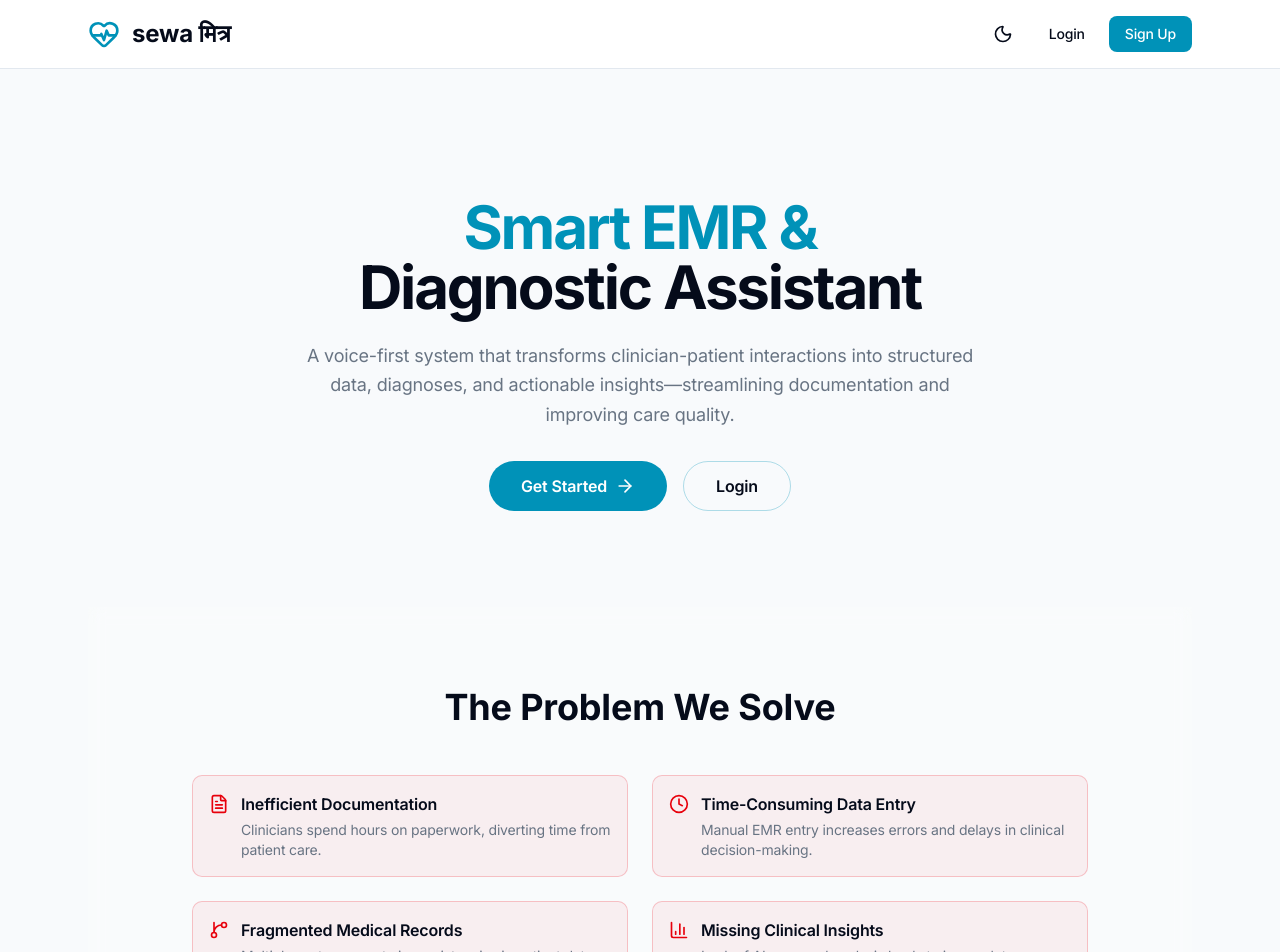
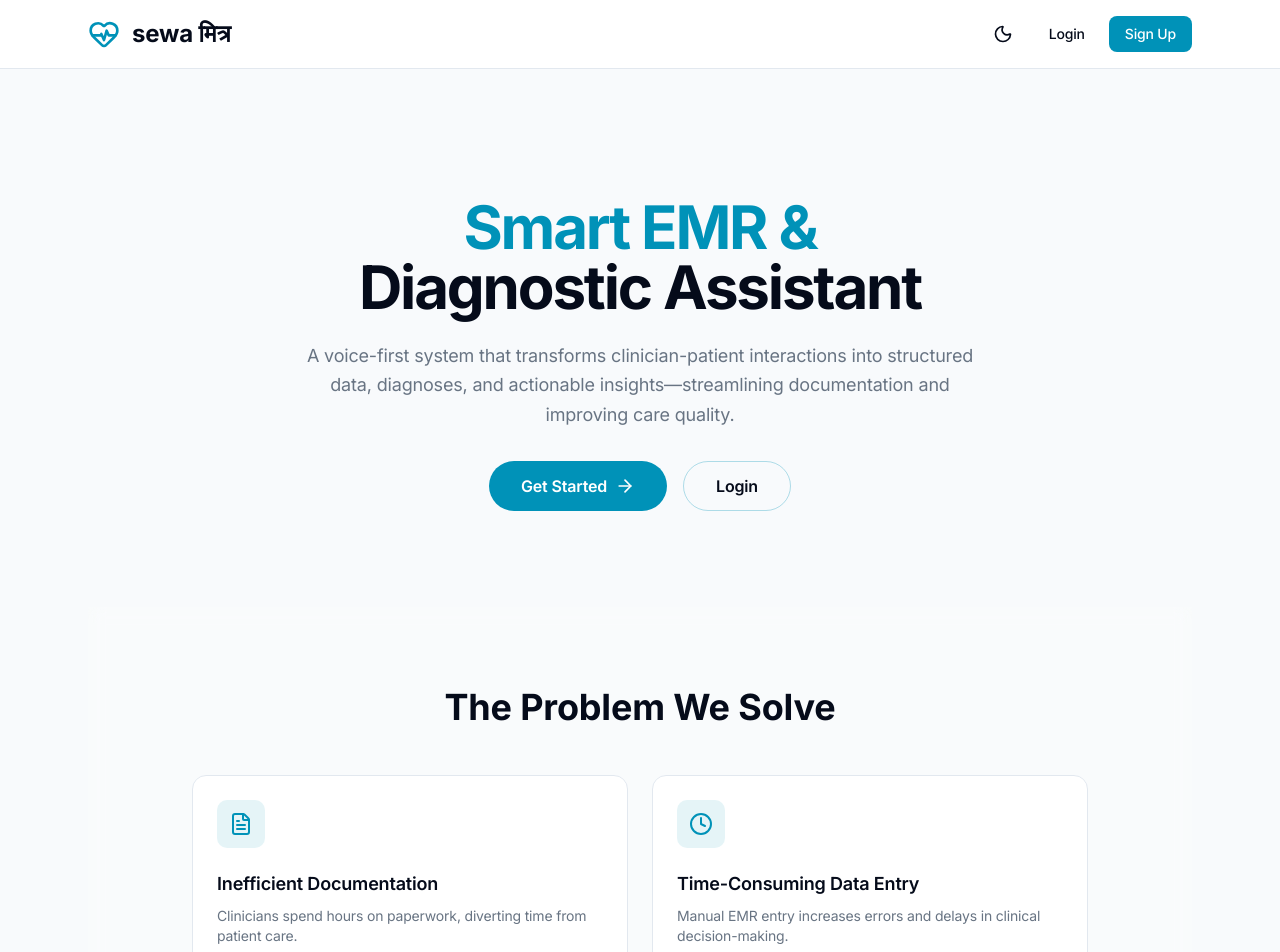
Before and after one commit to omkarkhoche3448/Cavista-Hack, a React (Vite) app: page /home in a window 1280 px wide. Shown: the top 952 px of the page. Built offline with nearby package versions, Linux system fonts and the light colour scheme.

Commit message:
feat: refactor ProblemCard component to match FeatureCard styling and improve hover effects

```diff
--- a/src/pages/Home.jsx
+++ b/src/pages/Home.jsx
@@ -18,19 +18,19 @@ const FeatureCard = ({ icon: Icon, title, description, delay }) => (
 
 const ProblemCard = ({ icon: Icon, title, description, delay }) => (
   <div
-    className="rounded-lg bg-destructive/5 border border-destructive/20 p-4 animate-in fade-in-left flex gap-3 transition-all duration-500 hover:border-destructive/50 hover:bg-destructive/10"
+    className="group relative overflow-hidden rounded-xl border border-border bg-card p-6 transition-all duration-500 hover:shadow-xl hover:border-primary hover:-translate-y-1 animate-in fade-in-up"
     style={{ animationDelay: `${delay}ms`, animationDuration: '600ms' }}
   >
-    <div className="flex-shrink-0 transition-transform duration-500 group-hover:scale-110">
-      <Icon className="h-5 w-5 text-destructive mt-0.5" />
-    </div>
-    <div>
-      <p className="font-semibold text-foreground mb-1">{title}</p>
-      <p className="text-sm text-muted-foreground">{description}</p>
+    <div className="absolute inset-0 bg-primary/5 opacity-0 group-hover:opacity-100 transition-opacity duration-500" />
+    <div className="relative">
+      <div className="mb-4 inline-block rounded-lg bg-primary/10 p-3 text-primary group-hover:scale-125 group-hover:bg-primary/20 transition-all duration-500">
+        <Icon className="h-6 w-6" />
+      </div>
+      <h3 className="mb-2 text-lg font-semibold text-foreground group-hover:text-primary transition-colors duration-300">{title}</h3>
+      <p className="text-sm text-muted-foreground group-hover:text-muted-foreground/80 transition-colors duration-300">{description}</p>
     </div>
   </div>
 );
-
 export default function Home() {
   return (
     <div className="min-h-screen bg-background text-foreground overflow-hidden">
```
